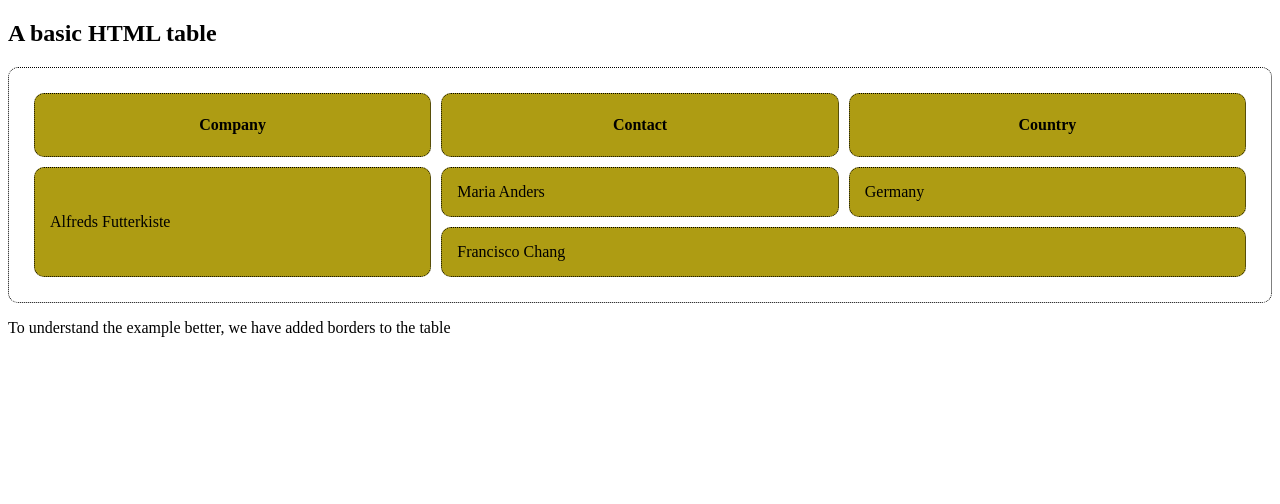
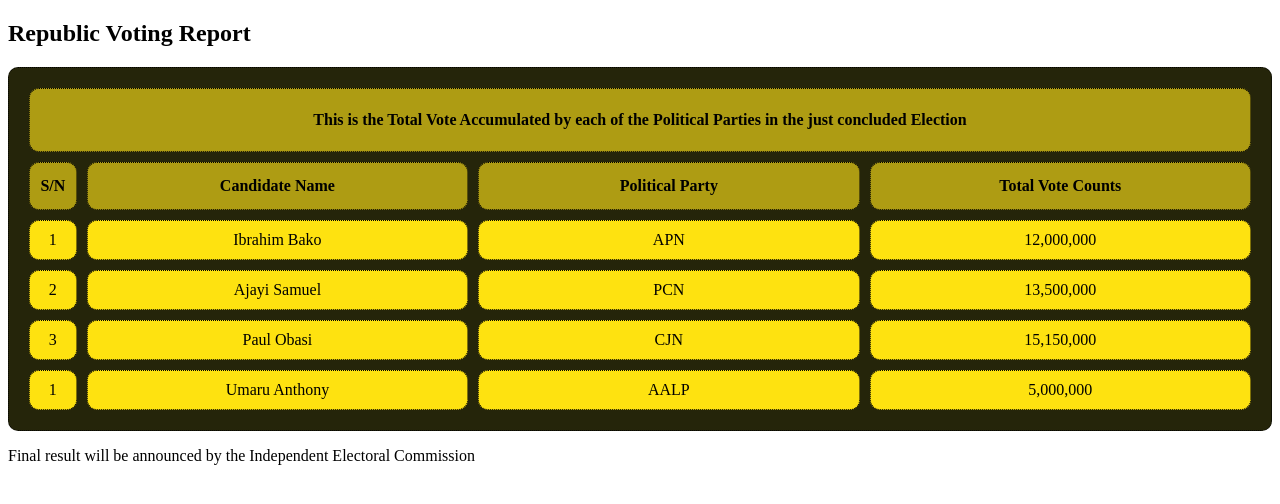
Before and after one commit to dhanniel/stutern-assignment, a plain HTML site: page HTML and CSS/tables.html in a window 1280 px wide. Drawn offline with Linux system fonts and the light colour scheme.

Commit message:
table modified

```diff
--- a/HTML and CSS/tables.html
+++ b/HTML and CSS/tables.html
@@ -5,11 +5,16 @@
             border:1px dotted black;
             /*border-collapse: collapse;*/
             border-radius: 10px;
-            padding:15px;
+            padding:10px;
             border-spacing: 10px;
+            text-align: center;
+            background-color: rgb(37, 37, 10);
         }
-        th, td {
+        th {
             background-color: rgb(174, 156, 19);
+        }
+        td {
+            background-color: rgb(254, 226, 16);
         }
     </style>
 <head>
@@ -19,22 +24,43 @@
     <title>Table</title>
 </head>
 <body>
-    <h2>A basic HTML table</h2>
+    <h2>Republic Voting Report</h2>
     <table style="width:100%">
         <tr style="height:4em">
-            <th style="width:33.33%">Company</th>
-            <th>Contact</th>
-            <th style="width:33.33%">Country</th>
+            <th style="width:33.33%"  colspan="4">This is the Total Vote Accumulated by each of the Political Parties in the just concluded Election</th>
+        </tr>
+        <tr style="height:3em">
+            <th>S/N</th>
+            <th style="width:32%">Candidate Name</th>
+            <th style="width:32%">Political Party</th>
+            <th style="width:32%">Total Vote Counts</th>
         </tr>
         <tr>
-            <td rowspan="2">Alfreds Futterkiste</td>
-            <td>Maria Anders</td>
-            <td>Germany</td>
+            <td>1</td>
+            <td>Ibrahim Bako</td>
+            <td>APN</td>
+            <td>12,000,000</td>
         </tr>
         <tr>
-            <td colspan="2">Francisco Chang</td>
+            <td>2</td>
+            <td>Ajayi Samuel</td>
+            <td>PCN</td>
+            <td>13,500,000</td>
         </tr>
+        <tr>
+            <td>3</td>
+            <td>Paul Obasi</td>
+            <td>CJN</td>
+            <td>15,150,000</td>
+        </tr>
+        <tr>
+            <td>1</td>
+            <td>Umaru Anthony</td>
+            <td>AALP</td>
+            <td>5,000,000</td>
+        </tr>
+
     </table>
-    <p>To understand the example better, we have added borders to the table</p>
+    <p>Final result will be announced by the Independent Electoral Commission</p>
 </body>
 </html>
```
